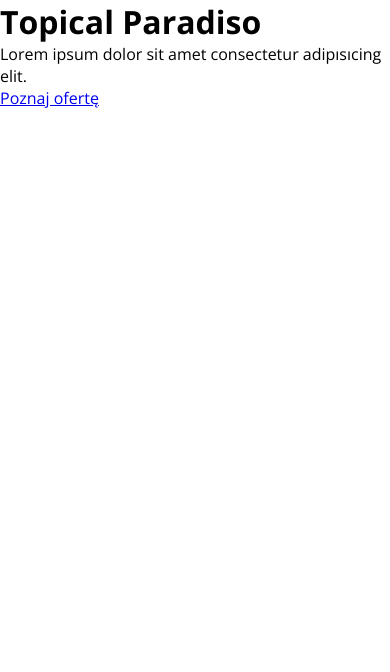
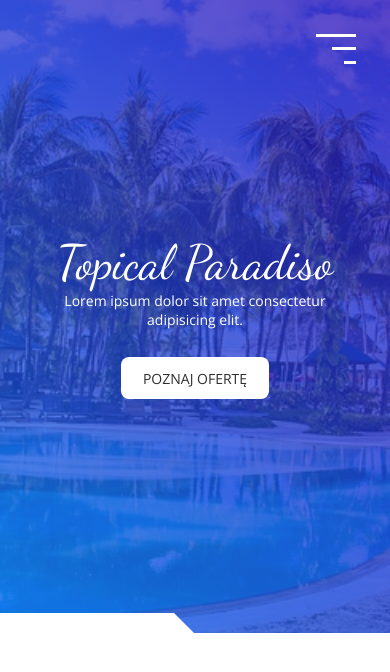
Before and after one commit to Krystian-Kamer/tropical_paradiso, a plain HTML site: page index.html in a window 390 px wide. Drawn offline with nearby package versions, Linux system fonts and the light colour scheme.

Commit message:
created header and in it hero-img without media queries

```diff
--- a/sass/_components.scss
+++ b/sass/_components.scss
@@ -6,7 +6,7 @@
 
 .white-block {
 	position: absolute;
-	height: 40px;
+	height: 20px;
 	width: 60%;
 	background-color: $pure-white;
 
@@ -22,5 +22,26 @@
 	}
 }
 .btn-special-animation {
+	position: relative;
+	transition: background-color 0.3s;
+	overflow: hidden;
+	z-index: 0;
 
+	&::before {
+		display: block;
+		content: '';
+		position: absolute;
+		top: 0;
+		left: 0;
+		width: 100%;
+		height: 100%;
+		transform: scaleX(0);
+		transform-origin: right;
+		transition: transform 0.3s;
+		z-index: -1;
+	}
+	&:hover::before {
+		transform: scaleX(1);
+		transform-origin: left;
+	}
 }
--- a/sass/_mixins.scss
+++ b/sass/_mixins.scss
@@ -6,3 +6,10 @@
 	background-color: $pure-white;
 	transition: width 0.3s;
 }
+
+@mixin heroImages($bgImg) {
+	background-image: $blue-gradient, url($bgImg);
+	background-size: cover;
+	background-position: center;
+	background-attachment: fixed;
+}
--- a/sass/style.scss
+++ b/sass/style.scss
@@ -64,3 +64,59 @@
 		}
 	}
 }
+// header
+.header {
+	position: relative;
+	display: flex;
+	justify-content: center;
+	align-items: center;
+	flex-direction: column;
+	padding: 2em;
+	height: 75vh;
+	text-align: center;
+	color: $pure-white;
+	@include heroImages('../img/header-mini.jpg');
+	background-attachment: scroll;
+
+	&__heading {
+		font-family: 'Dancing Script', cursive;
+		font-size: 4.8rem;
+		font-weight: 500;
+	}
+
+	&__text {
+		font-size: 1.4rem;
+	}
+	&__btn {
+		background: $pure-white;
+		margin-top: 2em;
+		padding: 0.8em 1.6em;
+		font-size: 1.4rem;
+		background: $pure-white;
+		border: none;
+		border-radius: 8px;
+		color: $dark;
+		text-decoration: none;
+		text-transform: uppercase;
+		cursor: pointer;
+
+		&::before {
+			background-color: $light-white;
+		}
+	}
+}
+
+
+
+
+
+// *************************
+// MEDIA
+// *************************
+
+@media (min-width: 768px) {
+	.white-block {
+		height: 50px;
+		width: 45%;
+	}
+}
```
Also changed, not shown: index.html (+1 -0 lines), css/style.css, img/header-big.jpg (added), img/header-mini.jpg (added), 1 other file.
